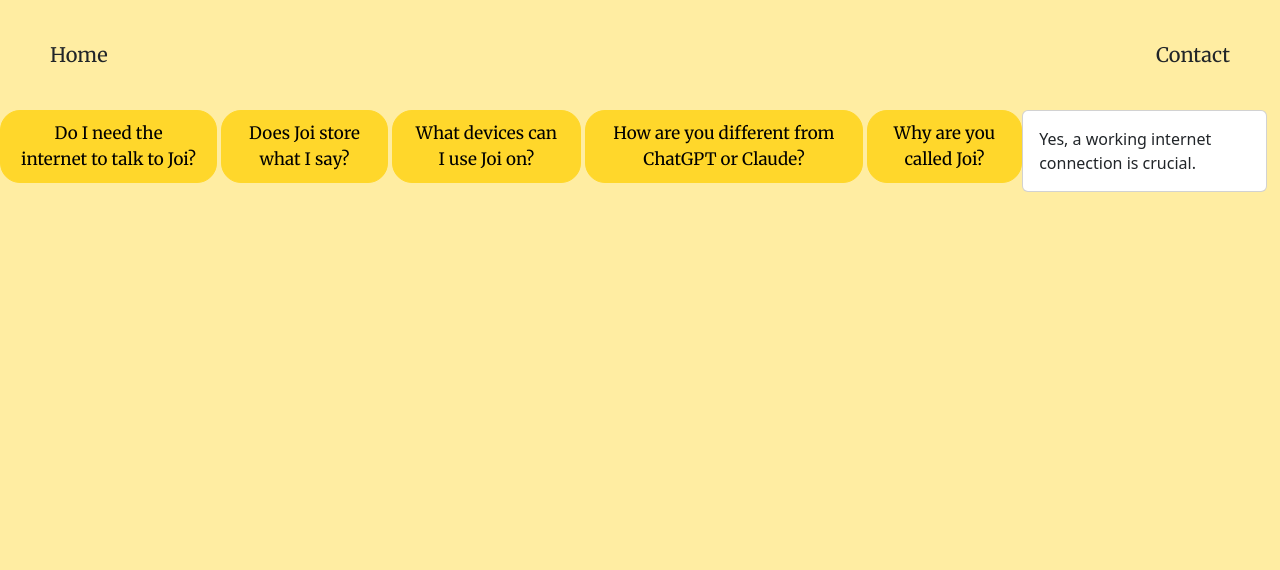
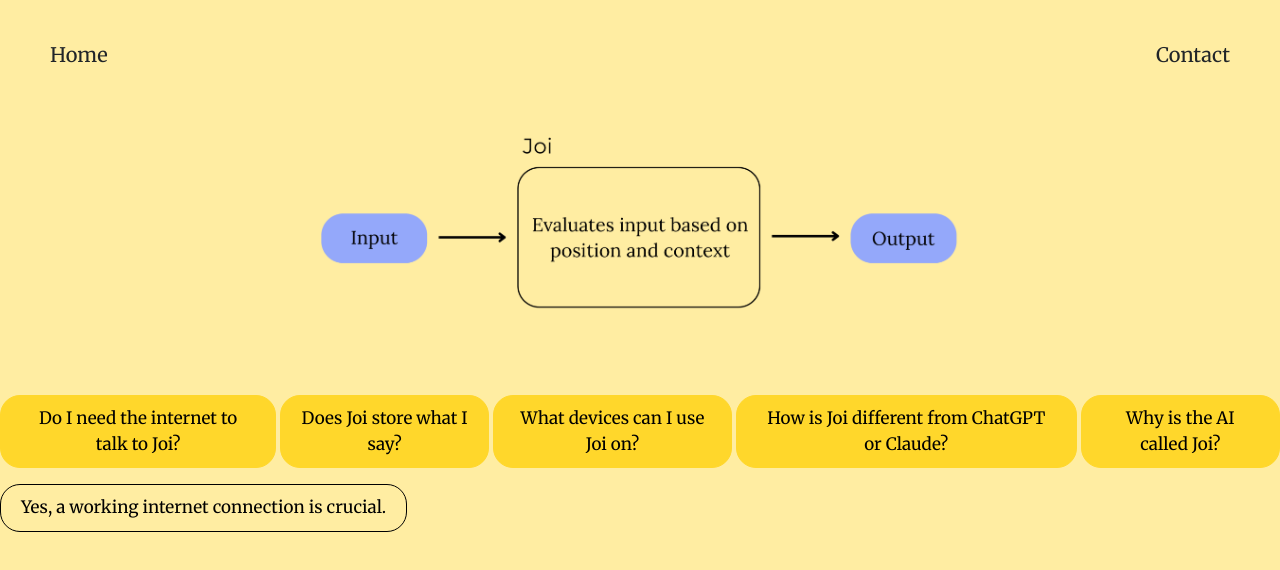
Before and after one commit to Mel-b3002fA/joiexpanded, a plain HTML site: page tutorial.html in a window 1280 px wide. Both pictures are taken after a click on the button "Do I need the internet to talk to Joi?". Drawn offline with nearby package versions, Linux system fonts and the light colour scheme.

Commit message:
”push”

```diff
--- a/styles.css
+++ b/styles.css
@@ -76,6 +76,7 @@
     padding: 10px 20px;
     font-size: 20px;
     font-family: Merriweather;
+    margin-right: 7px;
 }
 
 .main-btn:hover{
@@ -204,20 +205,25 @@
 
 .tutorial-body{
     background-color: #FFEDA2;
-    display: flex;
-    flex-direction: column;
-    justify-content: center;
 }
 
-.questions-section{
-    width: 99vw;
+
+.joi-architecture{
+    margin-top: 50px;
+}
+
+.architecture-wrapper{
+    width: 100%;
     display: flex;
     justify-content: center;
 }
 
-.questions-wrapper{
-    display: flex;
-    justify-content: center;
+.architecture-img{
+    max-width: 50vw;
+}
+
+.questions-section{
+    margin-top: 80px;
 }
 
 .btn2{
@@ -236,3 +242,15 @@
     color: #000000;
     font-family: Merriweather;
 }
+
+
+.btn3{
+    background-color: #ffd82b00;
+    border-color: #000000;
+    color: #000000;
+    font-family: Merriweather;
+    font-size: 17px;
+    padding: 10px 20px;
+    border-radius: 20px;
+    width: fit-content;
+}
--- a/tutorial.html
+++ b/tutorial.html
@@ -25,7 +25,9 @@
         </div>
     </header>
     <section class="joi-architecture">
-      <img src="" alt="">
+      <div class="architecture-wrapper">
+         <img src="./img/Screenshot 2025-05-29 at 20.51.47.png" alt="" class="architecture-img">
+      </div>
     </section>
 
     <section class="questions-section">
@@ -41,40 +43,40 @@
           What devices can I use Joi on?
         </a>
         <a class="btn btn-primary btn2" data-bs-toggle="collapse" href="#collapseExample4" role="button" aria-expanded="false" aria-controls="collapseExample">
-          How are you different from ChatGPT or Claude?
+          How is Joi different from ChatGPT or Claude?
         </a>
         <button class="btn btn-primary btn2" type="button" data-bs-toggle="collapse" data-bs-target="#collapseExample5" aria-expanded="false" aria-controls="collapseExample">
-          Why are you called Joi?
+          Why is the AI called Joi?
         </button>
       </p>
 
       <div class="collapse" id="collapseExample1">
-        <div class="card card-body">
+        <div class="card card-body btn3">
           Yes, a working internet connection is crucial.
         </div>
       </div>
 
       <div class="collapse" id="collapseExample2">
-        <div class="card card-body">
+        <div class="card card-body btn3">
           No, Joi doesn't store any data! Every conversation is anonymous.
         </div>
       </div>
 
       <div class="collapse" id="collapseExample3">
-        <div class="card card-body">
+        <div class="card card-body btn3">
           The service is limited to usage on computers and laptops, although a phone version is in production.
         </div>
       </div>
 
       <div class="collapse" id="collapseExample4">
-        <div class="card card-body">
-          Joi is a homebuild transformer and a private project, meant to help in ways ChatGPT and Claude can't by providing an user-oriented interface and functions for introduction to AI.
+        <div class="card card-body btn3">
+          Joi is different because everything you see is made form scratch! Both the transformer and the website is homemade, meant to help in ways ChatGPT and Claude can't by providing an user-oriented interface and functions for introduction to AI.
         </div>
       </div>
 
       <div class="collapse" id="collapseExample5">
-        <div class="card card-body">
-          Our Ai Joi is based on the concept of Joi from "Bladerunner 2049"(2016) which features a digital companion with a similar use case.
+        <div class="card card-body btn3">
+          Our AI Joi is based on the concept of Joi from "Bladerunner 2049"(2016) which features a digital companion with a similar use case.
         </div>
       </div>
     </div>
```
Also changed, not shown: img/Screenshot 2025-05-29 at 19.34.29.png (added), img/Screenshot 2025-05-29 at 20.51.47.png (added).
